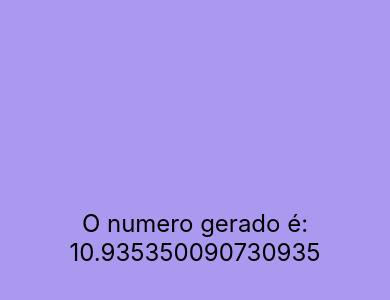
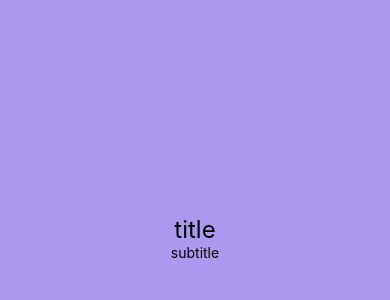
Before and after one commit to leandrocodes/react-native-cheatsheet, a React Native app: screen / in a window 390 px wide. Shown: the part 184-484 px from the top of the page. Built offline with nearby package versions, Linux system fonts and the light colour scheme.

Commit message:
using fragment

```diff
--- a/src/App.js
+++ b/src/App.js
@@ -4,7 +4,8 @@ import { View, StyleSheet } from 'react-native'
 // import First from './components/First'
 // import Comp1, { Comp2, Comp3 } from './components/Multi'
 // import MinMax from './components/MinMax'
-import RandomMinMax from './components/RandomMinMax'
+// import RandomMinMax from './components/RandomMinMax'
+import Title from './components/Title'
 
 export default () => (
 	<View style={style.App}>
@@ -15,7 +16,9 @@ export default () => (
 
 		{/* <MinMax min={3} max={4}></MinMax> */}
 
-		<RandomMinMax min={10} max={20}></RandomMinMax>
+		{/* <RandomMinMax min={10} max={20}></RandomMinMax> */}
+
+		<Title main='title' sub='subtitle'></Title>
 	</View>
 )
 
--- /dev/null
+++ b/src/components/Title.js
@@ -0,0 +1,12 @@
+import React from 'react'
+import { Text } from 'react-native'
+import Style from './style'
+
+export default props => {
+	return (
+		<>
+			<Text style={Style.text}>{props.main}</Text>
+			<Text>{props.sub}</Text>
+		</>
+	)
+}
```
